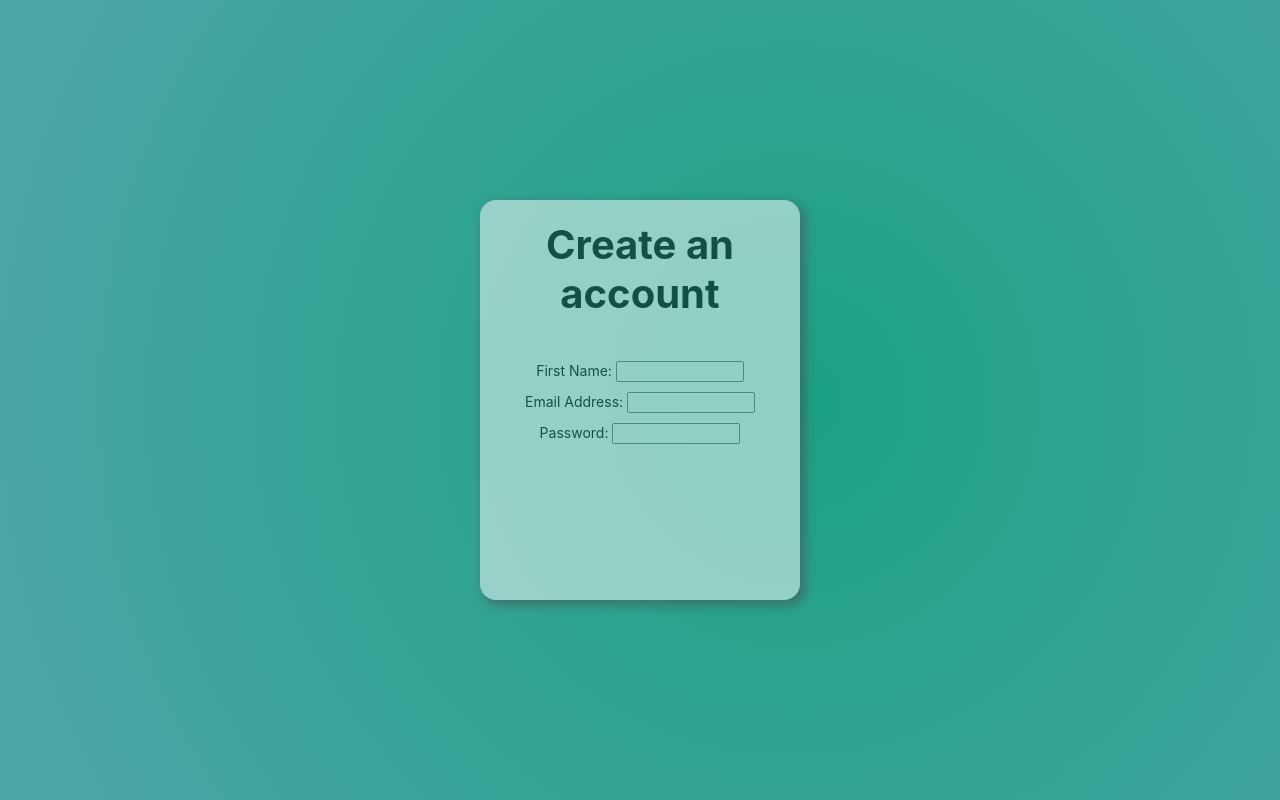
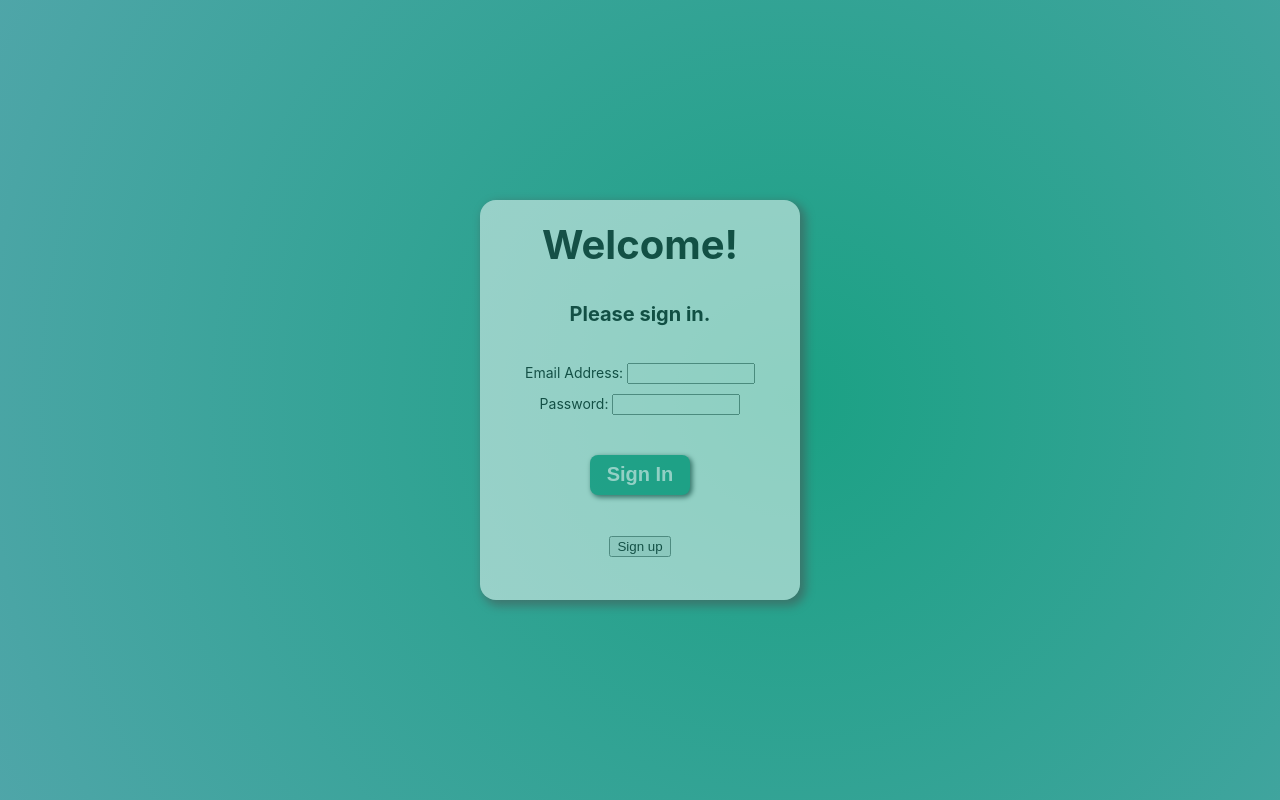
Before and after one commit to NicMortelliti/client, a React (Create React App) app: page / in a window 1280 px wide. Built offline with nearby package versions, Linux system fonts and the light colour scheme.

Commit message:
Basic forms layout

```diff
--- a/src/components/Card.js
+++ b/src/components/Card.js
@@ -4,16 +4,34 @@ import SignInForm from "./SignInForm";
 import SignUpForm from "./SignUpForm";
 
 function Card() {
-  const [page, setPage] = useState("signup");
+  const [page, setPage] = useState("landing");
+
+  // Sign IN button behavior
+  const handleSubmitClick = (e) => {
+    e.preventDefault();
+    console.log("Clicked Submit button");
+  };
+
+  // Sign UP button behavior
+  const handleSignUpClick = (e) => {
+    e.preventDefault();
+    console.log("clicked");
+    setPage("signup");
+  };
 
   // Determine which form to render
   const RenderForm = () => {
     switch (page) {
       case "landing":
-        return <SignInForm />;
+        return (
+          <SignInForm
+            handleSubmitClick={handleSubmitClick}
+            handleSignUpClick={handleSignUpClick}
+          />
+        );
 
       case "signup":
-        return <SignUpForm />;
+        return <SignUpForm handleSubmitClick={handleSubmitClick} />;
 
       default:
         break;
--- a/src/components/LoginBtn.js
+++ /dev/null
@@ -1,16 +0,0 @@
-import React from "react";
-
-function LoginBtn() {
-  return (
-    <div>
-      <input
-        type="submit"
-        value="Sign In"
-        className="button"
-        onClick={(e) => e.preventDefault()}
-      />
-    </div>
-  );
-}
-
-export default LoginBtn;
--- a/src/components/PasswordEntry.js
+++ b/src/components/PasswordEntry.js
@@ -1,9 +1,9 @@
 import React from "react";
 
-function PasswordEntry() {
+function PasswordEntry({ fieldName }) {
   return (
     <div>
-      <label htmlFor="pass">Password: </label>
+      <label htmlFor="pass">{`${fieldName}:`} </label>
       <input type="password" id="pass" name="password" className="entryField" />
     </div>
   );
--- a/src/components/SignInForm.js
+++ b/src/components/SignInForm.js
@@ -1,21 +1,21 @@
 import React from "react";
 
-import LoginBtn from "./LoginBtn";
+import SubmitBtn from "./SubmitBtn";
 import PasswordEntry from "./PasswordEntry";
 import SignUpBtn from "./SignUpBtn";
 import TextEntry from "./TextEntry";
 
-function SignInForm() {
+function SignInForm({ handleSubmitClick, handleSignUpClick }) {
   return (
     <div>
       <h2 className="header">Welcome!</h2>
       <h4 className="subheader">Please sign in.</h4>
       <form action="">
         <TextEntry fieldName="Email Address" />
-        <PasswordEntry />
-        <LoginBtn />
+        <PasswordEntry fieldName="Password" />
+        <SubmitBtn value="Sign In" handleSubmitClick={handleSubmitClick} />
       </form>
-      <SignUpBtn />
+      <SignUpBtn handleClick={handleSignUpClick} />
     </div>
   );
 }
--- a/src/components/SignUpBtn.js
+++ b/src/components/SignUpBtn.js
@@ -1,9 +1,9 @@
 import React from "react";
 
-function SignUpBtn() {
+function SignUpBtn({ handleClick }) {
   return (
     <div>
-      <button onClick={(e) => e.preventDefault()}>Sign up</button>
+      <button onClick={(e) => handleClick(e)}>Sign up</button>
     </div>
   );
 }
--- a/src/components/SignUpForm.js
+++ b/src/components/SignUpForm.js
@@ -1,19 +1,27 @@
-import React from "react";
+import React, { useState } from "react";
 
 import TextEntry from "./TextEntry";
 import PasswordEntry from "./PasswordEntry";
+import SubmitBtn from "./SubmitBtn";
 
-function SignUpForm() {
+function SignUpForm({ handleSubmitClick }) {
+  const [formData, setFormData] = useState({
+    name: "",
+    email: "",
+    pass: "",
+    repass: "",
+  });
+
   return (
     <div>
       <h2 className="header">Create an account</h2>
       <form action="">
         <TextEntry fieldName="First Name" />
         <TextEntry fieldName="Email Address" />
-        <PasswordEntry />
-        {/* <LoginBtn /> */}
+        <PasswordEntry fieldName="Password" />
+        <PasswordEntry fieldName="Re-enter Password" />
+        <SubmitBtn value="Submit" handleSubmitClick={handleSubmitClick} />
       </form>
-      {/* <SignUpBtn /> */}
     </div>
   );
 }
--- /dev/null
+++ b/src/components/SubmitBtn.js
@@ -0,0 +1,16 @@
+import React from "react";
+
+function SubmitBtn({ value, handleSubmitClick }) {
+  return (
+    <div>
+      <input
+        type="submit"
+        value={value}
+        className="button"
+        onClick={(e) => handleSubmitClick(e)}
+      />
+    </div>
+  );
+}
+
+export default SubmitBtn;
```
